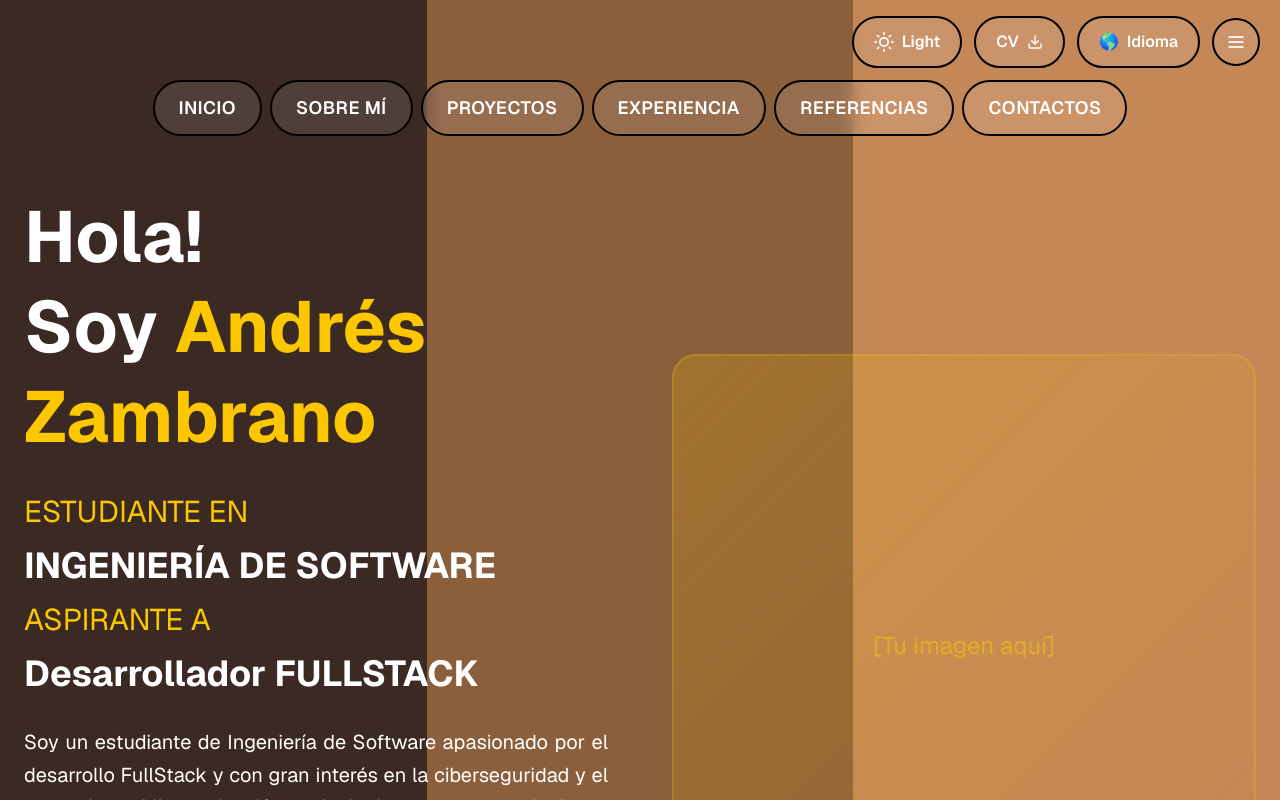
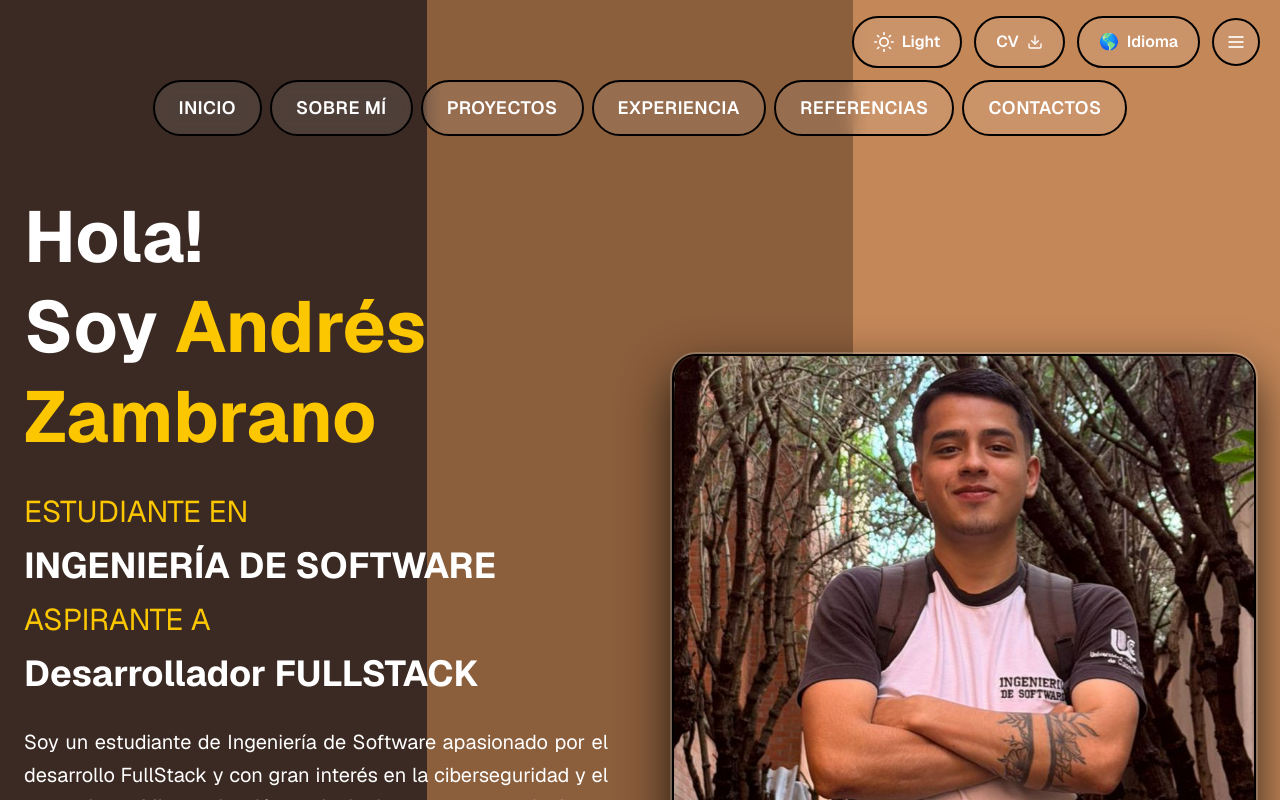
Before and after one commit to andresZam12/aZamb_portf, a Next.js app: page / in a window 1280 px wide. Shown: the top 800 px of the page. Built offline with nearby package versions, Linux system fonts and the light colour scheme.

Commit message:
subiendo contenido ilustrativo para culminación de proyecto

```diff
--- a/src/app/Hero/PortfolioHero.tsx
+++ b/src/app/Hero/PortfolioHero.tsx
@@ -135,11 +135,11 @@ export default function PortfolioHero() {
 
           {/* Columna de imagen */}
           <div className="relative aspect-square w-full max-w-3xl mx-auto animate-fade-in opacity-0 [animation-delay:400ms]">
-            <div className="absolute inset-0 bg-gradient-to-br from-yellow-400/20 to-transparent rounded-3xl">
-              <div className="size-full rounded-3xl border-2 border-yellow-400/20 flex items-center justify-center text-xl md:text-2xl text-yellow-400/50">
-                [Tu imagen aquí]
-              </div>
-            </div>
+            <img
+              src="/andres.jpeg"
+              alt="Andrés Zambrano"
+              className="w-full h-full object-cover rounded-3xl shadow-[0_20px_50px_rgba(0,0,0,0.8)] ring-2 ring-white/20 border-2 border-black"
+            />
           </div>
         </div>
       </main>
--- a/src/app/about/page.tsx
+++ b/src/app/about/page.tsx
@@ -187,12 +187,14 @@ export default function AboutPage() {
           </div>
 
           {/* Imagen */}
-          <aside className="lg:col-span-4 animate-fade-in opacity-0 [animation-delay:400ms]">
+          <aside className="lg:col-span-4 animate-fade-in opacity-0 [animation-delay:600ms]">
             <div className="sticky top-24">
-              <div className="aspect-[3/4] rounded-3xl overflow-hidden bg-black/20 backdrop-blur-md ring-1 ring-white/20 shadow-[0_20px_50px_rgba(0,0,0,0.8)] border-2 border-black">
-                <div className="w-full h-full flex items-center justify-center text-white/50 text-xl">
-                  [Tu imagen aquí]
-                </div>
+              <div className="aspect-[3/4] rounded-3xl overflow-hidden shadow-[0_20px_50px_rgba(0,0,0,0.8)] border-2 border-black">
+                <img
+                  src="/zam.jpeg"
+                  alt="Andrés Zambrano"
+                  className="w-full h-full object-cover"
+                />
               </div>
             </div>
           </aside>
```
Also changed, not shown: public/andres.jpeg (added), public/zam.jpeg (added).
